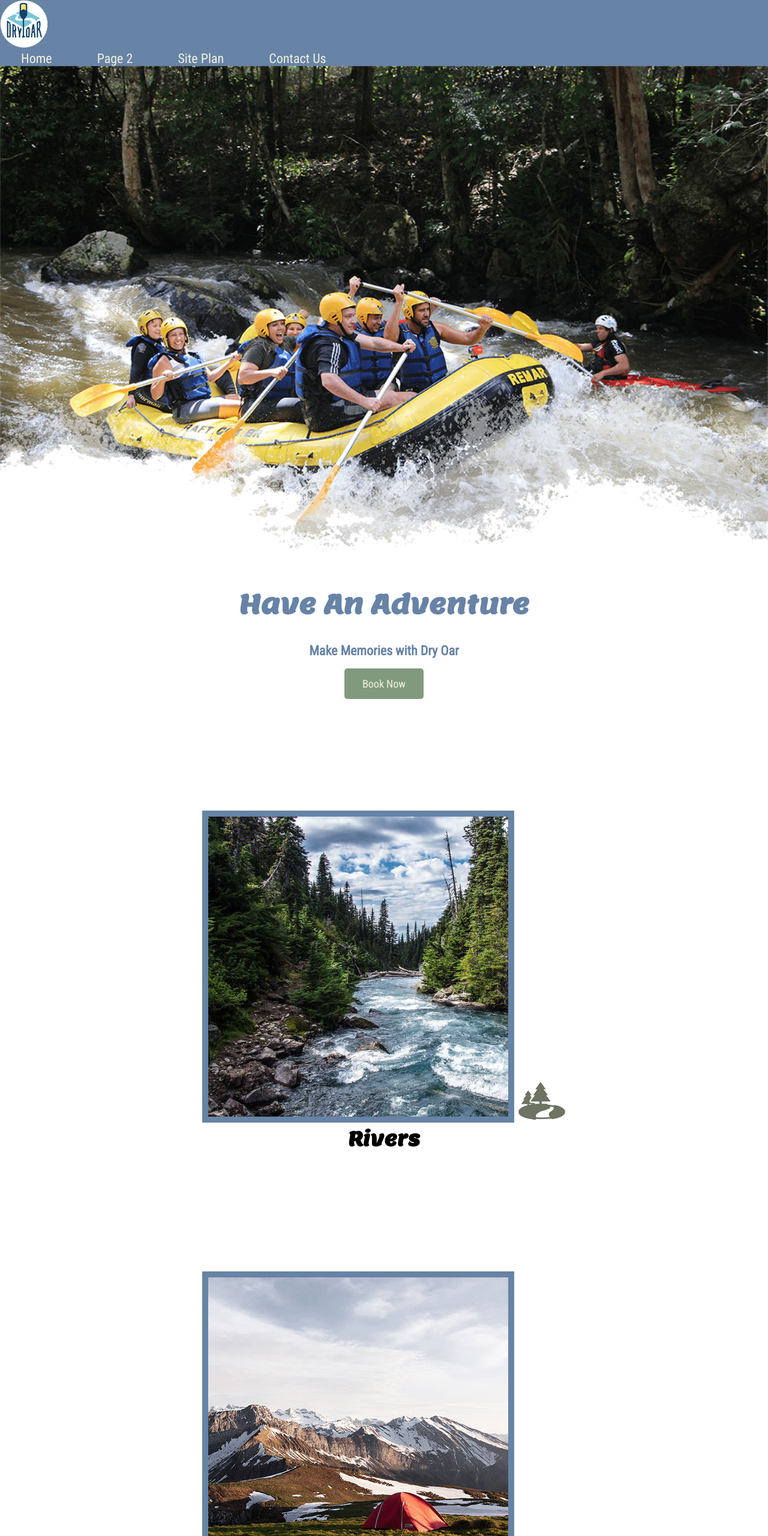
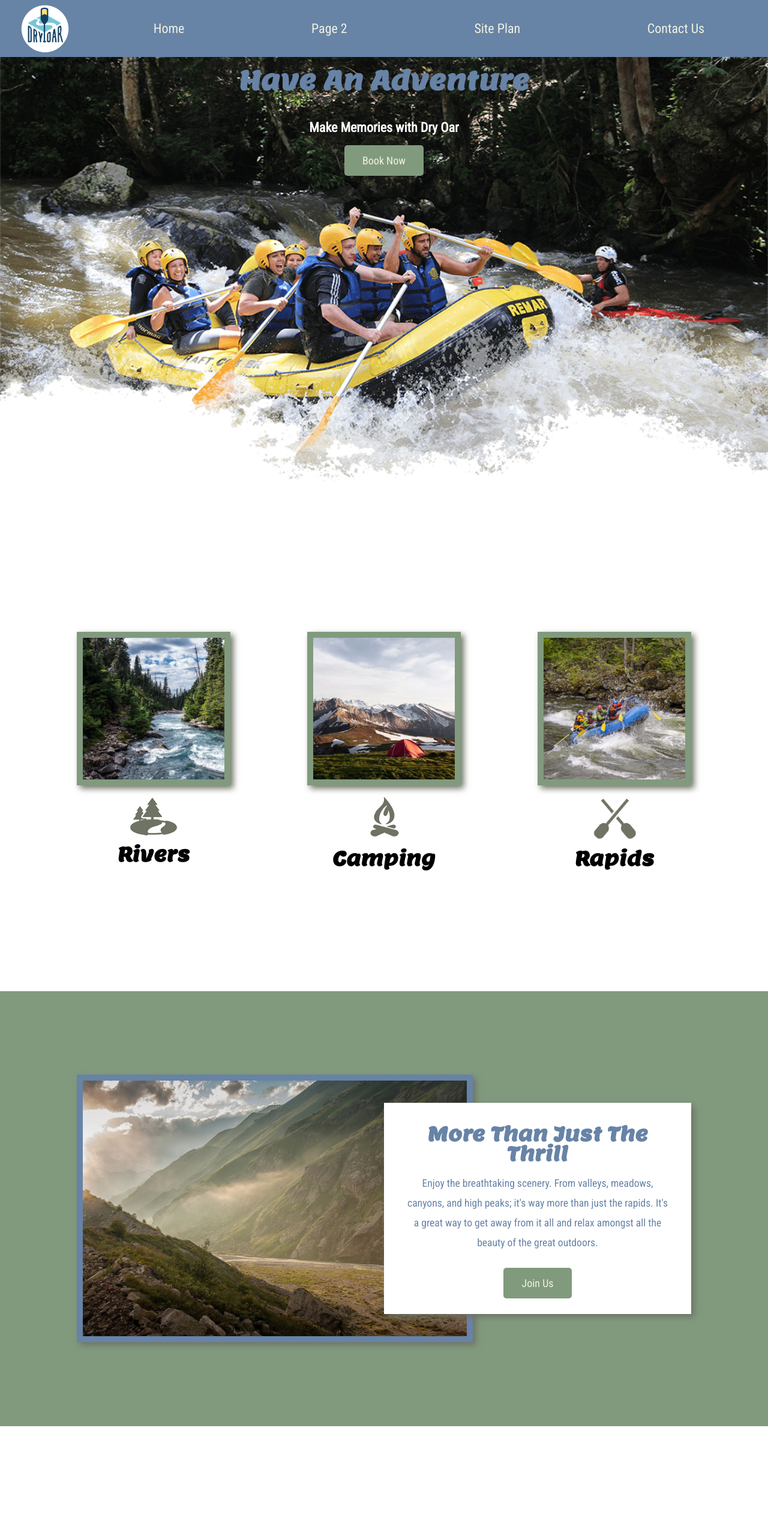
Before and after one commit to Mckayfinny/wdd130, a plain HTML site: page wwr/index.html in a window 1280 px wide. Shown: the top 2560 px of the page at 60% size. Drawn offline with Linux system fonts and the light colour scheme.

Commit message:
Added grid and more css to wwr homepage

```diff
--- a/wwr/index.html
+++ b/wwr/index.html
@@ -19,7 +19,7 @@
                     <a href = "contactus.html">Contact Us</a>
                 </nav>
             </header>
-    <div id="hero"></div>
+    <div id="hero">
         <div id="hero-box">
             <img id="hero-img" src="images/hero.png" alt="People enjoying white water rafting">
         </div>
@@ -30,6 +30,7 @@
                 <a class='book' href="contactus.html">Book Now</a>
             </div>
         </section>
+    </div>
             <main class="home-grid">
                 <section class="rivers-card">
                     <img class="card-img" src="images/rivers.jpg" alt="river in forest">
@@ -47,6 +48,12 @@
                     <h2>Rapids</h2>
                 </section>
                 <div id="background"></div>
+                <img class="mountains" src="images/mountains.jpg" alt="Misty mountains">
+                <section class="msg">
+                    <h2>More Than Just The Thrill</h2>
+                    <p>Enjoy the breathtaking scenery. From valleys, meadows, canyons, and high peaks; it's way more than just the rapids. It's a great way to get away from it all and relax amongst all the beauty of the great outdoors. </p>
+                    <a class='join' href="rivers.html">Join Us</a>
+                </section>
             </main>
             <footer>
                 <p>Dry Oar &copy; 20XX - Amitai Finlayson</p>
--- a/wwr/styles/style.css
+++ b/wwr/styles/style.css
@@ -8,27 +8,40 @@ body {
     margin: 0px;
 
 }
+
 header {
     background-color:#6783a6;
+    display: grid;
+    grid-template-columns: 150px auto;
 }
+
+nav {
+    display: flex;
+    justify-content: space-around;
+}
+
 nav a :hover {
     background-color: black;
     color: #819a7e;
 }
+
 .home-title {
     color: #6783a6;
     font-family: "Lemon", Helvetica, sans-serif;
     font-size: 2em;
     margin-top: 10px;
 }
+
 .book :hover, .join :hover {
     background-color:white;
     color: #819a7e;
 }
+
 div #content {
     max-width: 1600px;
     margin: 0 auto;
 }
+
 .book, .join {
     background-color:#819a7e;
     color:#f0f1df;
@@ -38,6 +51,7 @@ div #content {
     margin-top: 50px;
     border-radius: 5px;
 }
+
 nav a {
     text-align: center;
     color: #f0f1df;
@@ -48,27 +62,107 @@ nav a {
 .logo {
     width: 80px;
 }
+
 #logo_link{
     padding-top:5px;
+    justify-self: center;
+    align-self: center;
 }
 
 .icon {
     width: 80px;
     padding-top: 10px;
 }
+
 .rivers-card, .camping-card, .rapids-card {
     margin: 200px 0;
 }
-.card-img {
-    border: 10px solid #6783a6;
+
+.rivers-card {
+    grid-column: 2/4;
+    grid-row: 2/3;
 }
 
+.camping-card {
+    grid-column: 5/7;
+    grid-row: 2/3;
+}
+
+.rapids-card {
+    grid-column: 8/10;
+    grid-row: 2/3;
+}
+
+#background {
+    grid-column: 1/11;
+    grid-row: 4/9;
+}
+
+.mountains {
+    grid-column: 2/7;
+    grid-row: 5/8;
+    box-shadow: 5px 5px 10px #6f7364;
+}
+
+.msg {
+    grid-column: 6/10;
+    grid-row: 6/7;
+    box-shadow: 5px 5px 10px #6f7364;
+}
+
+.card-img, .mountains {
+    border: 10px solid #6783a6;
+    width: 100%;
+}
+
+.card-img {
+    border: 10px solid #819a7e;
+    transition: transform .5s;
+    box-shadow: 5px 5px 10px #6f7364;
+}
+
+.card-img:hover {
+    opacity: .6;
+    transform: scale(1.1);
+}
+
+.home-grid {
+    display: grid;
+    grid-template-columns: 1fr 1fr 1fr 1fr 1fr 1fr 1fr 1fr 1fr 1fr;
+}
+
+#hero {
+    display: grid;
+    grid-template-columns: 1fr 3fr 1fr;
+    margin-top: -100px;
+}
+
+#hero-box {
+    grid-column: 1/4;
+    grid-row: 1/3;
+    z-index: -1;
+}
 #hero-img {
     width: 100%;
 }
 
-#hero-msg h1, #hero-msg h4 {
+#hero-msg {
+    grid-column: 2/3;
+    grid-row: 1/2;
+    margin-top: 100px;
+}
+
+#hero-msg h1 {
     text-align: center;
+    grid-column: 2/3;
+    grid-row: 1/3;
+}
+
+#hero-msg h4 {
+    text-align: center;
+    color: white;
+    grid-column: 2/3;
+    grid-row: 1/3;
 }
 
 .button-box {
@@ -79,6 +173,7 @@ main section {
     text-align: center;
     background-color: white;
 }
+
 main section img {
     box-sizing: border-box;
 }
@@ -91,17 +186,20 @@ h2 {
 h4 {
     color: #6783a6;
 }
+
 .msg {
     background-color: white;
     line-height: 1.5em;
     padding:35px
 }
+
 .msg h2 {
-    color: #f0f1df;
+    color: #6783a6;
     font-family: "Lemon", Helvetica, sans-serif;
 }
+
 .msg p {
-    color: #f0f1df;
+    color: #6783a6;
     font-size: .8em;
     padding-bottom: 15px;
 }
@@ -128,10 +226,59 @@ footer {
     color: #f0f1df;
     padding: 25px 50px;
     margin-top: 200px;
+    display: flex;
+    justify-content: space-around;
+    align-items: center;
 }
+
 footer p {
     font-size: 1.5em;
 }
+
 footer .social img {
     padding-top: 15px;
 }
+
+@media screen and (max-width: 900px) {
+    #hero, .home-grid {
+        display: block;
+        height: auto;
+    }
+    nav, footer {
+        flex-direction: column;
+    }
+    nav a {
+        display: block;
+        padding: 15px;
+    }
+    #hero {
+        margin-top: 0;
+    }
+    #hero-msg {
+        margin-top: 0;
+    }
+    #hero-msg h4 {
+        display: none;
+    }
+    #hero-msg h1 {
+        color: #6f7364;
+    }
+    .home-title {
+        font-size: 25px;
+    }
+    .rivers-card, .camping-card, .rapids-card {
+        margin: 50px auto;
+        width: 60%;
+    }
+    #background {
+        display: none;
+    }
+    .mountains, .msg {
+        width: 80%;
+        display: block;
+        margin: 0 auto;
+    }
+    footer {
+        margin-top: 25px;
+    }
+}
```
Also changed, not shown: personalsite/site-plan.html (added, +11 -0 lines), personalsite/style/site-plan.css (added).
